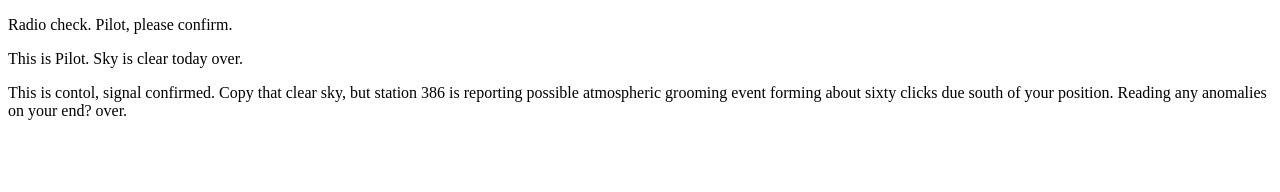
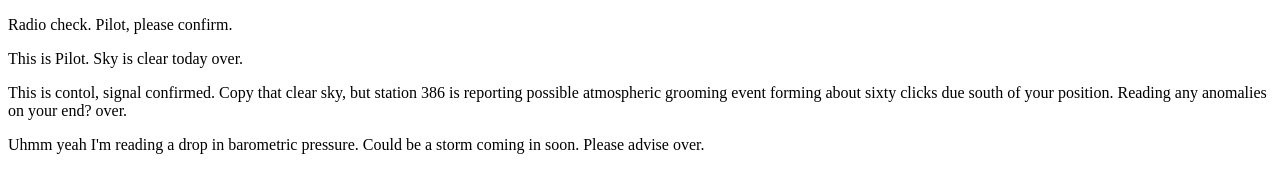
Before and after one commit to pjduri/communicaion-log-pat, a plain HTML site: page index.html in a window 1280 px wide. Drawn offline with Linux system fonts and the light colour scheme.

Commit message:
Pilot has a reading that indicates a possible storm.

```diff
--- a/index.html
+++ b/index.html
@@ -8,5 +8,8 @@
          possible atmospheric grooming event forming about
          sixty clicks due south of your position.  Reading any
          anomalies on your end? over.</p>
+      <p>Uhmm yeah I'm reading a drop in barometric pressure.
+         Could be a storm coming in soon.
+         Please advise over.</p>
    </body>
 </html>
```
